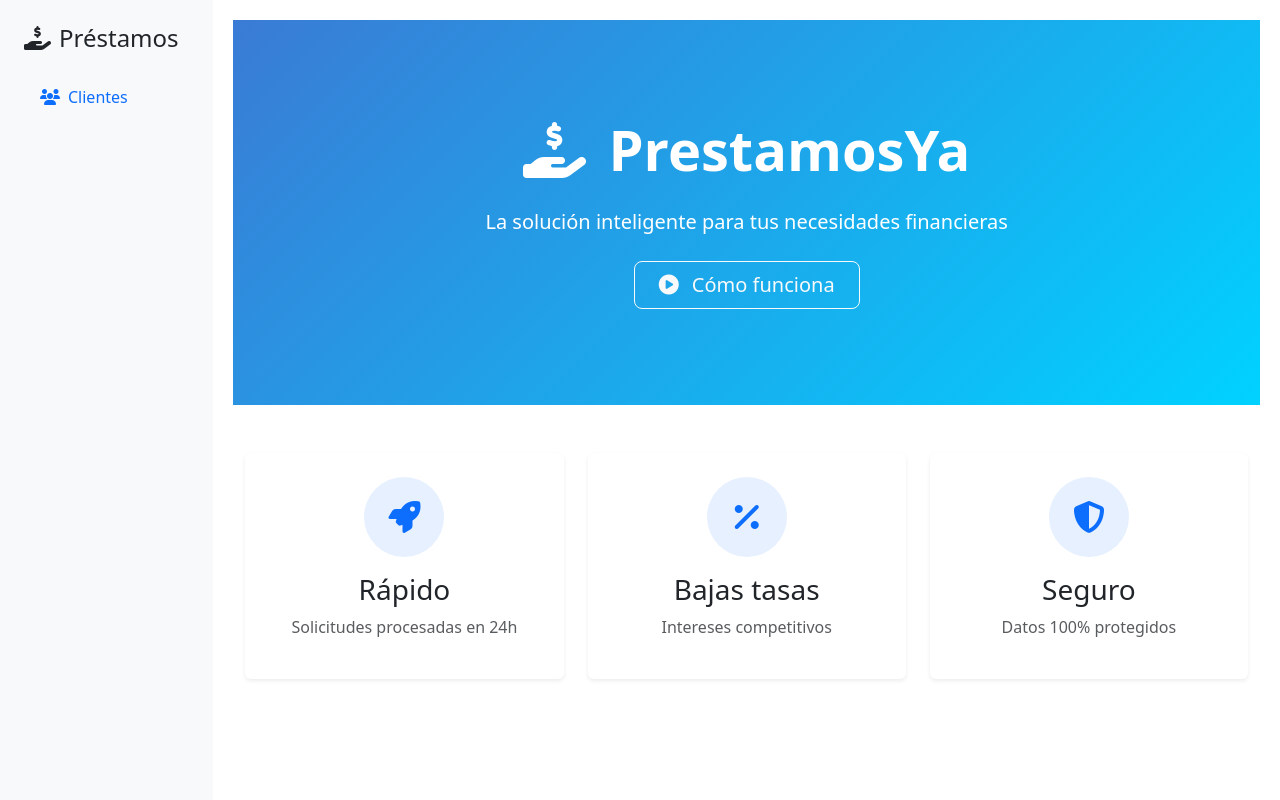
After one commit to Wsierra-one-dot-zero/prestamosya, a Django app: page / in a window 1280 px wide. The commit adds this page. Run offline with Django 5.2, Linux system fonts and the light colour scheme.

Commit message:
Implementar vista de bienvenida y actualizar estado de préstamos al pagar cuotas

```diff
--- a/prestamosapp/models.py
+++ b/prestamosapp/models.py
@@ -41,7 +41,9 @@ class Prestamo(models.Model):
         return (self.monto * i * (1 + i)**self.numero_cuotas) / ((1 + i)**self.numero_cuotas - 1)
 
     def actualizar_estado(self):
-        if all(cuota.pagada for cuota in self.cuotas.all()):
+        """Actualiza el estado del préstamo basado en las cuotas"""
+        cuotas = self.cuotas.all()
+        if cuotas.count() > 0 and all(cuota.pagada for cuota in cuotas):
             self.estado = 'PAGADO'
             self.save()
 
--- a/prestamosapp/signals.py
+++ b/prestamosapp/signals.py
@@ -25,3 +25,8 @@ def generar_cuotas(sender, instance, created, **kwargs):
                 saldo_pendiente=max(0, saldo),  # Evita saldo negativo
                 fecha_vencimiento=instance.fecha_creacion + timedelta(days=30*numero)
             )
+
+
+@receiver(post_save, sender=Cuota)
+def actualizar_estado_prestamo(sender, instance, **kwargs):
+    instance.prestamo.actualizar_estado()
--- a/prestamosapp/templates/base.html
+++ b/prestamosapp/templates/base.html
@@ -22,9 +22,11 @@
     <div class="container-fluid">
         <div class="row">
             <!-- Sidebar -->
-            <div class="col-md-3 sidebar p-4">
+            <div class="col-md-2 sidebar p-4">
                 <h4 class="mb-4">
-                    <i class="fas fa-hand-holding-usd me-2"></i>Préstamos
+                    <a class="navbar-brand" href="{% url 'home' %}">
+                        <i class="fas fa-hand-holding-usd me-2"></i>Préstamos
+                    </a>
                 </h4>
                 <ul class="nav flex-column">
                     <li class="nav-item">
@@ -32,16 +34,11 @@
                             <i class="fas fa-users me-2"></i>Clientes
                         </a>
                     </li>
-                    <li class="nav-item">
-                        <a class="nav-link" href="#">
-                            <i class="fas fa-file-invoice-dollar me-2"></i>Préstamos
-                        </a>
-                    </li>
                 </ul>
             </div>
 
             <!-- Contenido principal -->
-            <div class="col-md-9 content">
+            <div class="col-md-10 content">
                 {% if messages %}
                     {% for message in messages %}
                         <div class="alert alert-{{ message.tags }} alert-dismissible fade show">
--- /dev/null
+++ b/prestamosapp/templates/home/home.html
@@ -0,0 +1,57 @@
+{% extends "base.html" %}
+
+{% block content %}
+<div class="container-fluid px-0">
+    <!-- Hero Section -->
+    <div class="hero-section bg-primary text-white py-5">
+        <div class="container text-center py-5">
+            <h1 class="display-4 fw-bold mb-4">
+                <i class="fas fa-hand-holding-usd me-2"></i>
+                PrestamosYa
+            </h1>
+            <p class="lead mb-4">La solución inteligente para tus necesidades financieras</p>
+            <div class="d-flex justify-content-center gap-3">
+                <a href="#como-funciona" class="btn btn-outline-light btn-lg px-4">
+                    <i class="fas fa-play-circle me-2"></i> Cómo funciona
+                </a>
+            </div>
+        </div>
+    </div>
+
+    <!-- Características -->
+    <div class="container py-5">
+        <div class="row g-4">
+            {% for item in caracteristicas %}
+            <div class="col-md-4">
+                <div class="card h-100 border-0 shadow-sm">
+                    <div class="card-body text-center p-4">
+                        <div class="icon-circle bg-light-primary text-primary mb-3 mx-auto">
+                            <i class="fas {{ item.icono }} fa-2x"></i>
+                        </div>
+                        <h3>{{ item.titulo }}</h3>
+                        <p class="text-muted">{{ item.descripcion }}</p>
+                    </div>
+                </div>
+            </div>
+            {% endfor %}
+        </div>
+    </div>
+</div>
+
+<style>
+    .hero-section {
+        background: linear-gradient(135deg, #3a7bd5 0%, #00d2ff 100%);
+    }
+    .icon-circle {
+        width: 80px;
+        height: 80px;
+        border-radius: 50%;
+        display: flex;
+        align-items: center;
+        justify-content: center;
+    }
+    .bg-light-primary {
+        background-color: rgba(13, 110, 253, 0.1);
+    }
+</style>
+{% endblock %}
--- a/prestamosapp/urls.py
+++ b/prestamosapp/urls.py
@@ -3,6 +3,10 @@ from django.urls import path
 from . import views
 
 urlpatterns = [
+
+    # Página de bienvenida
+    path('', views.BienvenidaView.as_view(), name='home'),
+
     # Clientes
     path('clientes/', views.ListaClientesView.as_view(), name='lista_clientes'),
     path('clientes/nuevo/', views.CrearClienteView.as_view(), name='crear_cliente'),
--- a/prestamosapp/views.py
+++ b/prestamosapp/views.py
@@ -6,10 +6,28 @@ from .forms import ClienteForm, PrestamoForm
 from django.http import JsonResponse
 from django.utils import timezone
 from django.http import JsonResponse
-from django.views.decorators.http import require_POST
 from django.views.decorators.csrf import csrf_exempt
 from django.utils.decorators import method_decorator
+from django.contrib.auth.mixins import LoginRequiredMixin
+from django.views.generic.base import TemplateView
 import json
+
+# --- HOME ---
+class BienvenidaView( TemplateView):
+    template_name = 'home/home.html'
+
+    def get_context_data(self, **kwargs):
+        context = super().get_context_data(**kwargs)
+
+        # Datos de ejemplo para la versión pública (puedes personalizar)
+        context['caracteristicas'] = [
+            {"icono": "fa-rocket", "titulo": "Rápido", "descripcion": "Solicitudes procesadas en 24h"},
+            {"icono": "fa-percent", "titulo": "Bajas tasas", "descripcion": "Intereses competitivos"},
+            {"icono": "fa-shield-alt", "titulo": "Seguro", "descripcion": "Datos 100% protegidos"}
+        ]
+
+        return context
+
 
 # --- CLIENTES ---
 class ListaClientesView(ListView):
@@ -121,10 +139,15 @@ class PagarCuotaAjaxView(View):
                 cuota.fecha_pago = timezone.now().date()
                 cuota.save()
 
+                # Actualizar estado del préstamo
+                prestamo = cuota.prestamo
+                prestamo.actualizar_estado()
+
                 return JsonResponse({
                     'success': True,
                     'cuota_id': cuota.id,
-                    'fecha_pago': cuota.fecha_pago.strftime("%d/%m/%Y")
+                    'fecha_pago': cuota.fecha_pago.strftime("%d/%m/%Y"),
+                    'prestamo_pagado': prestamo.estado == 'PAGADO'
                 })
             except Exception as e:
                 return JsonResponse({
```
Also changed, not shown: prestamosapp/templates/prestamos/detalle.html (+27 -5 lines).
